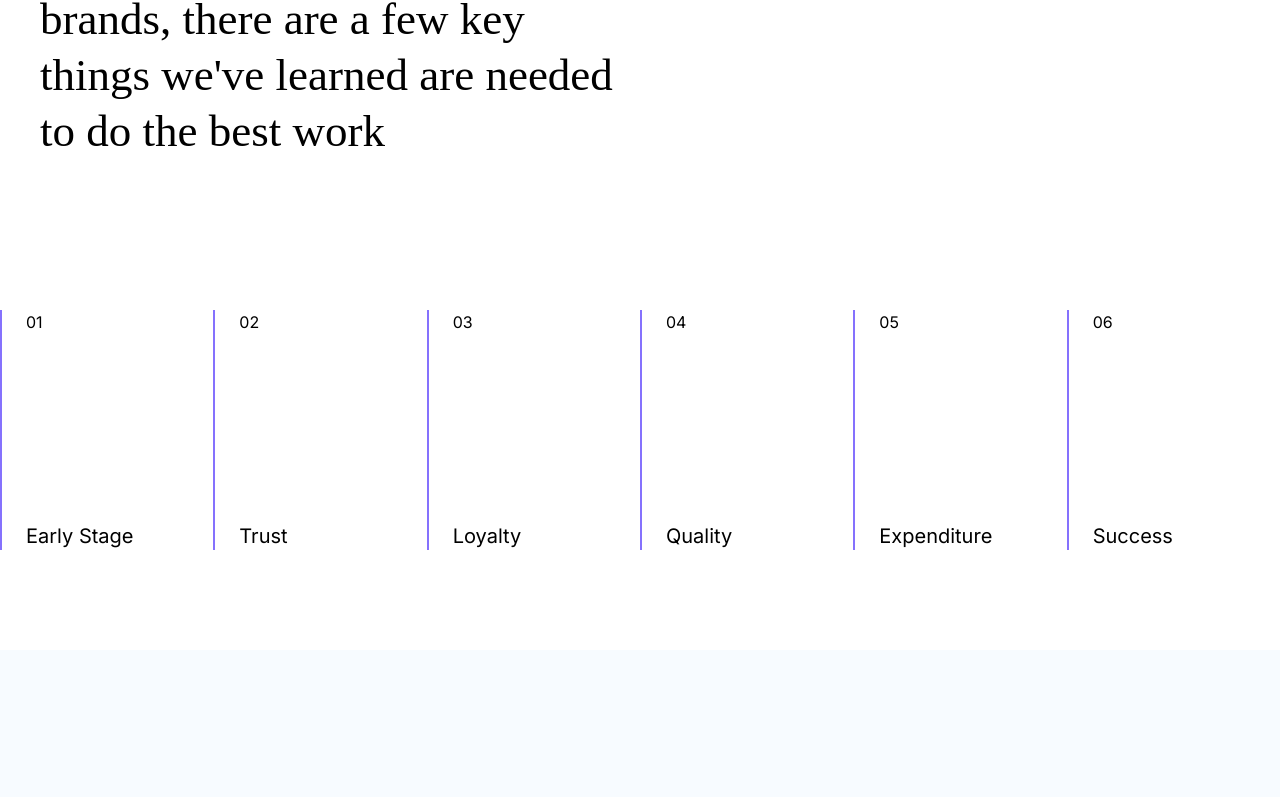
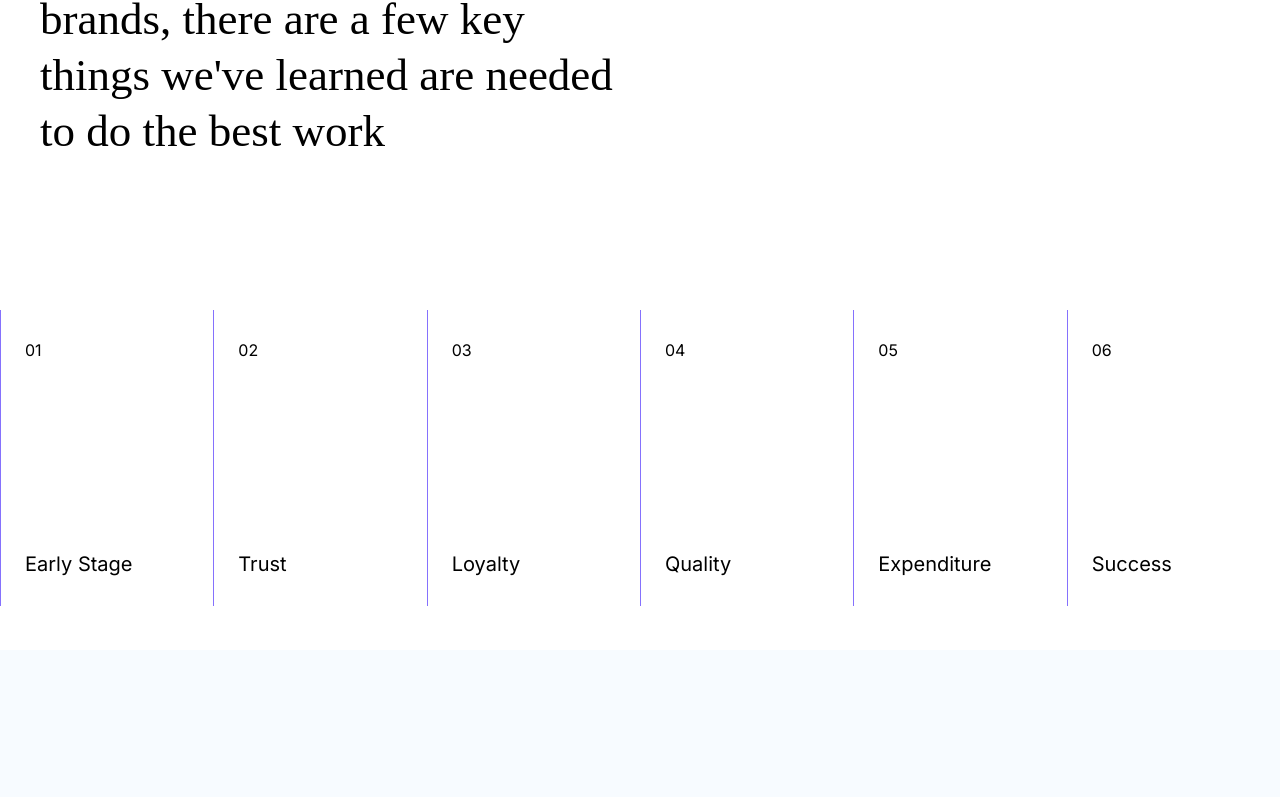
Before and after one commit to jitprosen360/AV-Frontend, a Next.js app: page / in a window 1280 px wide. Shown: the part 4937-5734 px from the top of the page. Built offline with nearby package versions, Linux system fonts and the light colour scheme; a web font is replaced by a local one.

Commit message:
last fix

```diff
--- a/src/app/component/CardCarousel.js
+++ b/src/app/component/CardCarousel.js
@@ -78,7 +78,7 @@ const CardCarousel = () => {
              {card.content}
            </div>
          </div>
-         <div className='cardName text-center'>{card.name} </div>
+         <div className='cardName text-center text-black'>{card.name} </div>
 
        </div>
      </div>
--- a/src/app/component/keyFeature.js
+++ b/src/app/component/keyFeature.js
@@ -32,20 +32,20 @@ const KeyFeature = () => {
         After helping hundreds of brands, there are a few key things we&apos;ve learned are needed to do the best work
       </p>
       </div>
-      <div className="flex flex-col sm:flex-col md:flex-row lg:flex-row ">
+      <div className="flex flex-col sm:flex-col md:flex-row lg:flex-row">
         {keyFeatures.map((feature, index) => (
-          <div ref={el => divs.current[index] = el} key={feature.id} className="grow lg:h-80 md:h-80 sm:h-80">
-            <div className="md:cutout lg:cutout lg:border-none md:border-none">
+          <div ref={el => divs.current[index] = el} key={feature.id} className="grow lg:h-80 md:h-80 sm:h-80 ">
+            <div className=" pt-7 pb-7 md:cutout lg:cutout  ">
               <div className="flex flex-col items-stretch sm:grid grid-cols-2 md:grid-cols-2 lg:grid-cols-2 h-60">
-                <div className="grow flex items-stretch w-[100%] border-r-customPurple">
+                <div className="grow text-black flex items-stretch">
                   <div className="self-start pl-6">
                     <div className='absolute'>
                       {`0${feature.id}`}
                     </div>
                   </div>
-                  <div className="self-end text-left text-xl text-black">{feature.title}</div>
+                  <div className="self-end text-left text-black text-xl">{feature.title}</div>
                 </div>
-                <div className="self-end px-7 lg:px-0 md:px-0 sm:px-0 text-black">{feature.content}</div>
+                <div className="text-black self-end px-7 lg:px-0 md:px-0 sm:px-0">{feature.content}</div>
               </div>
             </div>
             <div className='lineKey lg:lineKeyLG md:lineKeyLG'></div>
--- a/src/app/component/slider.js
+++ b/src/app/component/slider.js
@@ -66,7 +66,7 @@ const Slider = () => {
 
   return (
     <div className='main-yell-bg h-full gurmukhi'>
-      <div className='md:pt-[230px] pt-[80px] text-black pb-[120px] md:pl-[50px] text-center text-[35px] md:text-[55px] font-medium md:w-2/4 w-full'>
+      <div className='text-left md:pt-[230px] pt-[80px] text-black pb-[120px] md:pl-[50px]  text-[35px] md:text-[55px] font-medium md:w-2/4 w-full'>
         Our 5 steps end-to-end process created with emerging brands in mind
       </div>
       <div className='hidden md:block'>
--- a/src/app/globals.css
+++ b/src/app/globals.css
@@ -787,10 +787,6 @@ video {
   width: 2rem;
 }
 
-.w-\[100\%\]{
-  width: 100%;
-}
-
 .w-\[14px\]{
   width: 14px;
 }
@@ -1106,6 +1102,10 @@ video {
   padding-bottom: 10rem;
 }
 
+.pb-7{
+  padding-bottom: 1.75rem;
+}
+
 .pb-\[100px\]{
   padding-bottom: 100px;
 }
@@ -1200,6 +1200,10 @@ video {
 
 .pt-5{
   padding-top: 1.25rem;
+}
+
+.pt-7{
+  padding-top: 1.75rem;
 }
 
 .pt-\[100px\]{
@@ -1979,10 +1983,6 @@ nav {
   height: 1rem;
 }
 
-.border-r-customPurple {
-  border-left: 2px solid #8571FD;
-}
-
 .card-bg-1 {
   background-color: #F6F6F6
 }
@@ -2137,10 +2137,6 @@ body {
 
   .md\:border-solid{
     border-style: solid;
-  }
-
-  .md\:border-none{
-    border-style: none;
   }
 
   .md\:px-0{
@@ -2239,6 +2235,7 @@ body {
     width: 38%;
     background-color: #fff;
     padding-right: 25px;
+    border-left: 1px solid #8571FD;
   }
 
   .md\:lineKeyLG {
@@ -2284,10 +2281,6 @@ body {
 
   .lg\:flex-row{
     flex-direction: row;
-  }
-
-  .lg\:border-none{
-    border-style: none;
   }
 
   .lg\:px-0{
@@ -2383,6 +2376,7 @@ body {
     width: 38%;
     background-color: #fff;
     padding-right: 25px;
+    border-left: 1px solid #8571FD;
   }
 
   .lg\:lineKeyLG {
--- a/src/app/input.css
+++ b/src/app/input.css
@@ -602,8 +602,8 @@ body {
     width: 38%;
     background-color: #fff;
     padding-right: 25px;
+    border-left: 1px solid #8571FD;
   }
-
 
 
 
```
